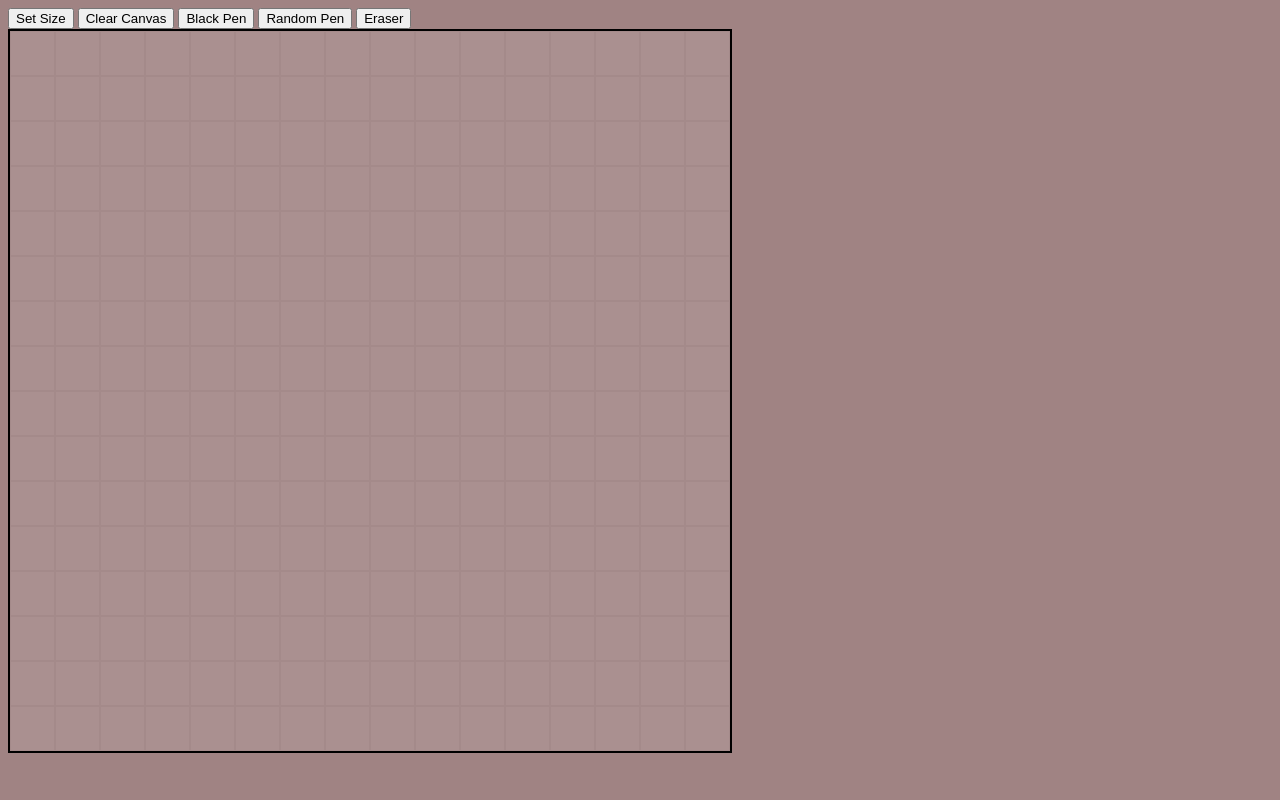
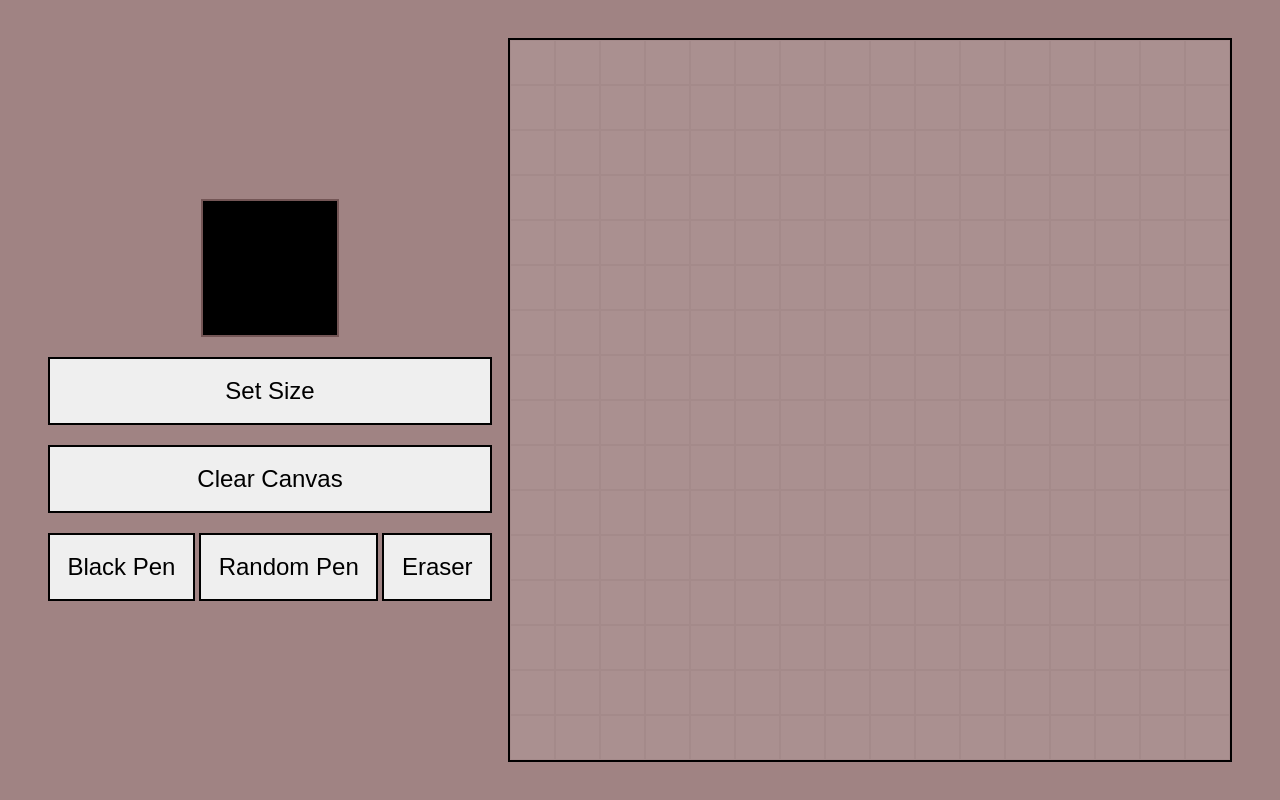
Before and after one commit to MrDotsss/etch-a-sketch, a plain HTML site: page index.html in a window 1280 px wide. Both pictures are taken after a click on the button "Black Pen". Drawn offline with Linux system fonts and the light colour scheme.

Commit message:
Working UI with indicator and animations

```diff
--- a/index.html
+++ b/index.html
@@ -10,11 +10,14 @@
 
 <body>
     <div class="menu">
+        <div class="current-pen"></div>
         <button class="menu-size">Set Size</button>
         <button class="menu-clear">Clear Canvas</button>
-        <button class="menu-black" id="black">Black Pen</button>
-        <button class="menu-random" id="random">Random Pen</button>
-        <button class="menu-eraser" id="eraser">Eraser</button>
+        <div class="menu-colors">
+            <button class="menu-black" id="black">Black Pen</button>
+            <button class="menu-random" id="random">Random Pen</button>
+            <button class="menu-eraser" id="eraser">Eraser</button>
+        </div>
     </div>
     <div class="grid-container">
 
--- a/script.js
+++ b/script.js
@@ -4,6 +4,8 @@ const sizeButton = document.querySelector('.menu-size').addEventListener('click'
 const blackButton = document.querySelector('.menu-black').addEventListener('click', switchPen);
 const randomButton = document.querySelector('.menu-random').addEventListener('click', switchPen);
 const eraserButton = document.querySelector('.menu-eraser').addEventListener('click', switchPen);
+const currentPenDiv = document.querySelector('.current-pen')
+
 
 const PENMODE = {
     BLACK: 'black',
@@ -42,13 +44,17 @@ function getRandomColor() {
 }
 
 function onHover(event) {
-    event.target.style.backgroundColor = currentPen == 'random' ? getRandomColor() : currentPen
+    const penColor = currentPen == 'random' ? getRandomColor() : currentPen
+    event.target.style.backgroundColor = penColor;
+
+    currentPenDiv.style.backgroundColor = penColor
 
     if (currentPen == 'random' || currentPen == 'black') {
         let currentOpacity = parseFloat(event.target.style.opacity)
         if (currentOpacity < 1) {
             currentOpacity += 0.1
             event.target.style.opacity = currentOpacity
+
         }
     } else {
         event.target.style.opacity = 0.1
@@ -78,11 +84,13 @@ function clearGrid() {
 function switchPen(event) {
     console.log(event.target.className)
     if (event.target.className == 'menu-black') {
+        currentPenDiv.style.backgroundColor = 'black'
         currentPen = PENMODE.BLACK
     } else if (event.target.className == 'menu-random') {
         currentPen = PENMODE.RANDOM
     }
     else if (event.target.className == 'menu-eraser') {
+        currentPenDiv.style.backgroundColor = 'white'
         currentPen = PENMODE.ERASER
     }
     else {
--- a/style.css
+++ b/style.css
@@ -1,6 +1,11 @@
-
 body {
+    margin: 0;
     background-color: #a08383;
+    display: flex;
+    height: 100vh;
+    gap: 1rem;
+    justify-content: center;
+    align-items: center;
 }
 
 .grid-container {
@@ -11,7 +16,6 @@ body {
     border: 2px solid #000;
 }
 
-/* Base style for grid items */
 .square-grid {
     box-sizing: border-box;
     border: 1px solid #ccc;
@@ -19,3 +23,37 @@ body {
     background-color: white;
     transition: background-color 0.3s;
 }
+
+.menu {
+    display: flex;
+    flex-direction: column;
+    gap: 1.3em;
+}
+
+button {
+    font-size: 1.5rem;
+    border: 2px solid black;
+    padding: 1.1rem;
+    transition: background-color 0.5s;
+}
+
+button:hover {
+    background-color: #745656;
+    color: white;
+}
+
+.pen-container {
+    display: flex;
+    justify-content: center;
+    align-items: center;
+    width: 100%;
+    height: 1.2rem;
+}
+
+.current-pen {
+    width: 30%;
+    align-self: center;
+    aspect-ratio: 1/1;
+    background-color: black;
+    border: 2px solid #745656;
+}
```
Lines whose indentation alone changed are shown as unchanged.
